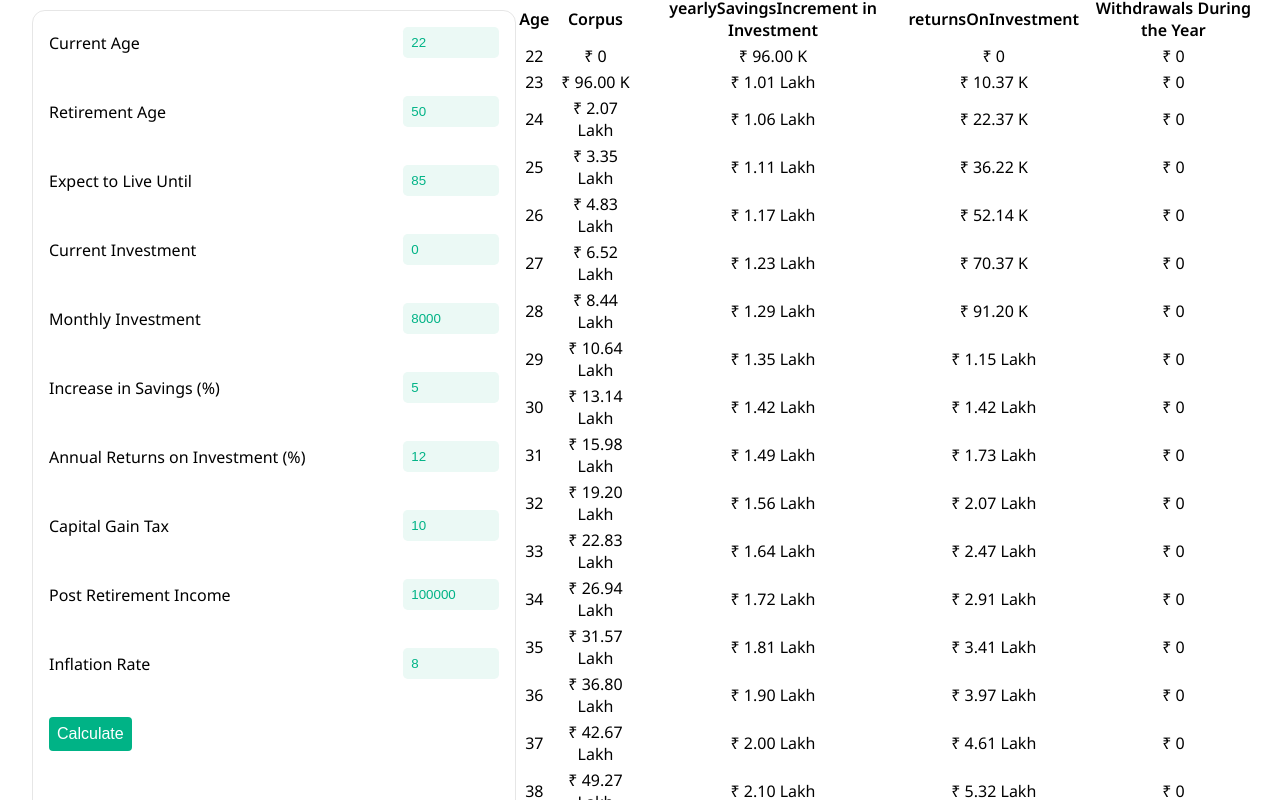
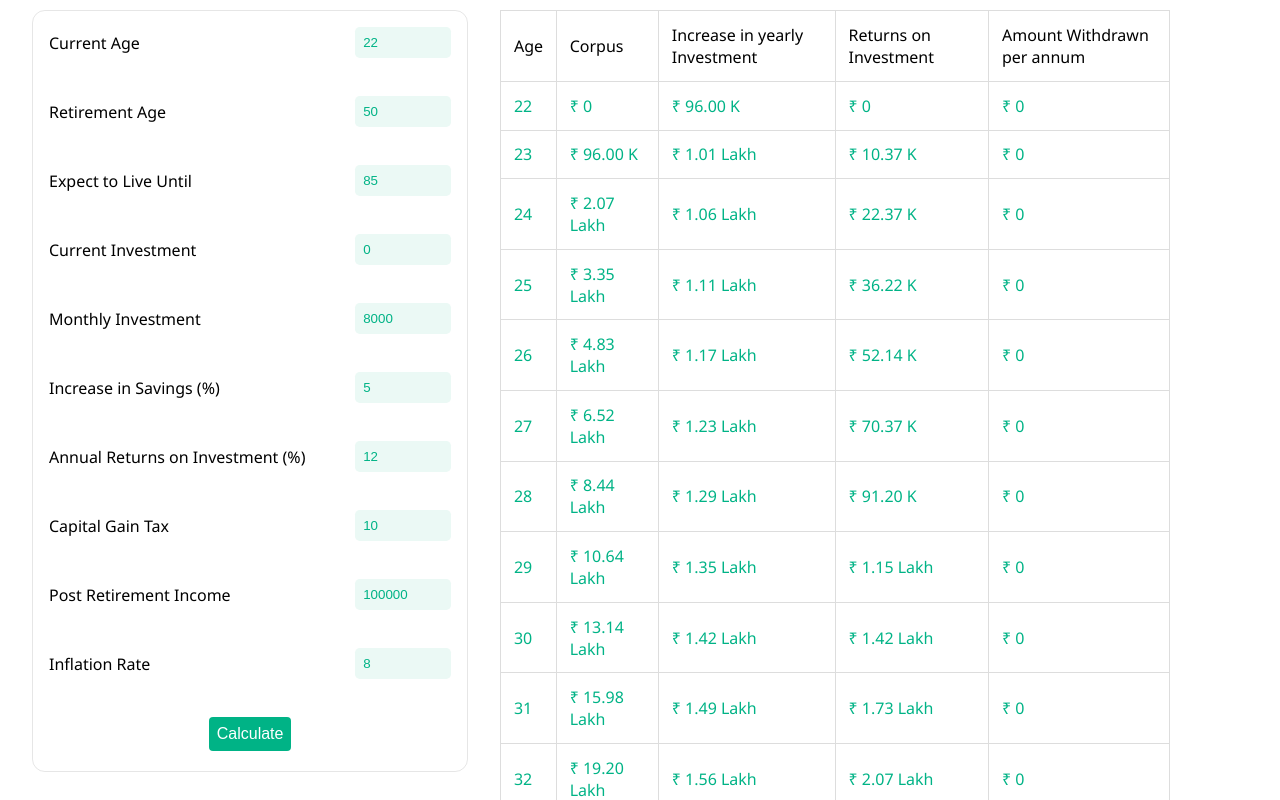
Before and after one commit to AtharvaKitkaru/fire-calculator, a React (Create React App) app: page / in a window 1280 px wide. Both pictures are taken after a click on the button "Calculate". Shown: the part 100-900 px from the top of the page. Built offline with nearby package versions, Linux system fonts and the light colour scheme.

Commit message:
stylized table

```diff
--- a/src/RetirementCalculator.js
+++ b/src/RetirementCalculator.js
@@ -253,14 +253,22 @@ const RetirementCalculator = () => {
               <tr>
                 <th>Age</th>
                 <th>Corpus</th>
-                <th>yearlySavingsIncrement in Investment</th>
-                <th>returnsOnInvestment</th>
-                <th>Withdrawals During the Year</th>
+                <th>Increase in yearly Investment</th>
+                <th>Returns on Investment</th>
+                <th>Amount Withdrawn per annum</th>
               </tr>
             </thead>
             <tbody>
               {simulationData.map((data) => (
-                <tr key={data.age}>
+                <tr
+                  key={data.age}
+                  style={{
+                    color:
+                      data.corpus > -0.001
+                        ? "var(--green-500)"
+                        : "var(--red500)",
+                  }}
+                >
                   <td>{data.age}</td>
                   <td>₹ {formatNumber(data.corpus)}</td>
                   <td>₹ {formatNumber(data.yearlySavingsIncrement)}</td>
--- a/src/RetirementCalculator.scss
+++ b/src/RetirementCalculator.scss
@@ -8,24 +8,22 @@
   margin: 0;
   padding: 2rem;
 }
-.body{
+.body {
   display: flex;
   flex-direction: row;
-
 }
 .input-section {
   border: 0.5px solid rgba(128, 128, 128, 0.196);
   border-radius: 0.8rem;
   padding: 1rem;
   margin-top: 1rem;
+  max-height: 45.5rem;
+
   display: flex;
   flex-direction: column;
   align-items: start;
-  flex:0.6
-}
-.table-section{
-  flex: 1;
-}
+  flex: 0.6;
+
   .input-line {
     display: flex;
     flex-direction: row;
@@ -33,8 +31,6 @@
     align-items: center;
     margin-bottom: 1rem; /* Add margin between each input-line */
     width: 100%; /* Ensure the input line takes the full width of its container */
-}
-
 
     input {
       flex: 1; /* Allow the input to take up remaining space */
@@ -45,33 +41,67 @@ input {
       border-radius: 0.3rem;
       padding: 0.5rem;
 
-  &:focus{
+      &:focus {
         outline: none;
       }
 
       /* Chrome, Safari, Edge, Opera */
-  &::-webkit-outer-spin-button,&::-webkit-inner-spin-button{
+      &::-webkit-outer-spin-button,
+      &::-webkit-inner-spin-button {
         -webkit-appearance: none;
         margin: 0;
       }
-
     }
 
     /* Firefox */
-input[type=number] {
+    input[type="number"] {
       -moz-appearance: textfield;
     }
+  }
 
-button{
+  button {
     background-color: var(--green-500);
     color: white;
     border: none;
     border-radius: 0.25rem;
     padding: 0.5rem;
     font-size: medium;
+    margin-inline: auto;
 
-&:hover{
+    &:hover {
       filter: brightness(0.92);
       cursor: pointer;
     }
   }
+}
+
+.table-section {
+  max-width: 45rem;
+  flex: 1;
+  // border: 0.5px solid rgba(128, 128, 128, 0.196);
+  // border-radius: 0.8rem;
+  // padding: 1rem;
+  margin: 1rem;
+  margin-left: 2rem;
+  border-radius: 0.8rem;
+  color: var(--gray800);
+
+  table {
+    width: 100%;
+    border-collapse: collapse;
+    border-radius: 0.8rem;
+
+    th,
+    td {
+      border: 1px solid #ddd;
+      padding: 0.8rem;
+      text-align: left;
+    }
+
+    th {
+      font-weight: 400;
+      background-color: var(--purple-100);
+      color: var(--gray700);
+    }
+  }
+}
```
Also changed, not shown: todo.txt (added). Lines whose indentation alone changed are shown as unchanged.
